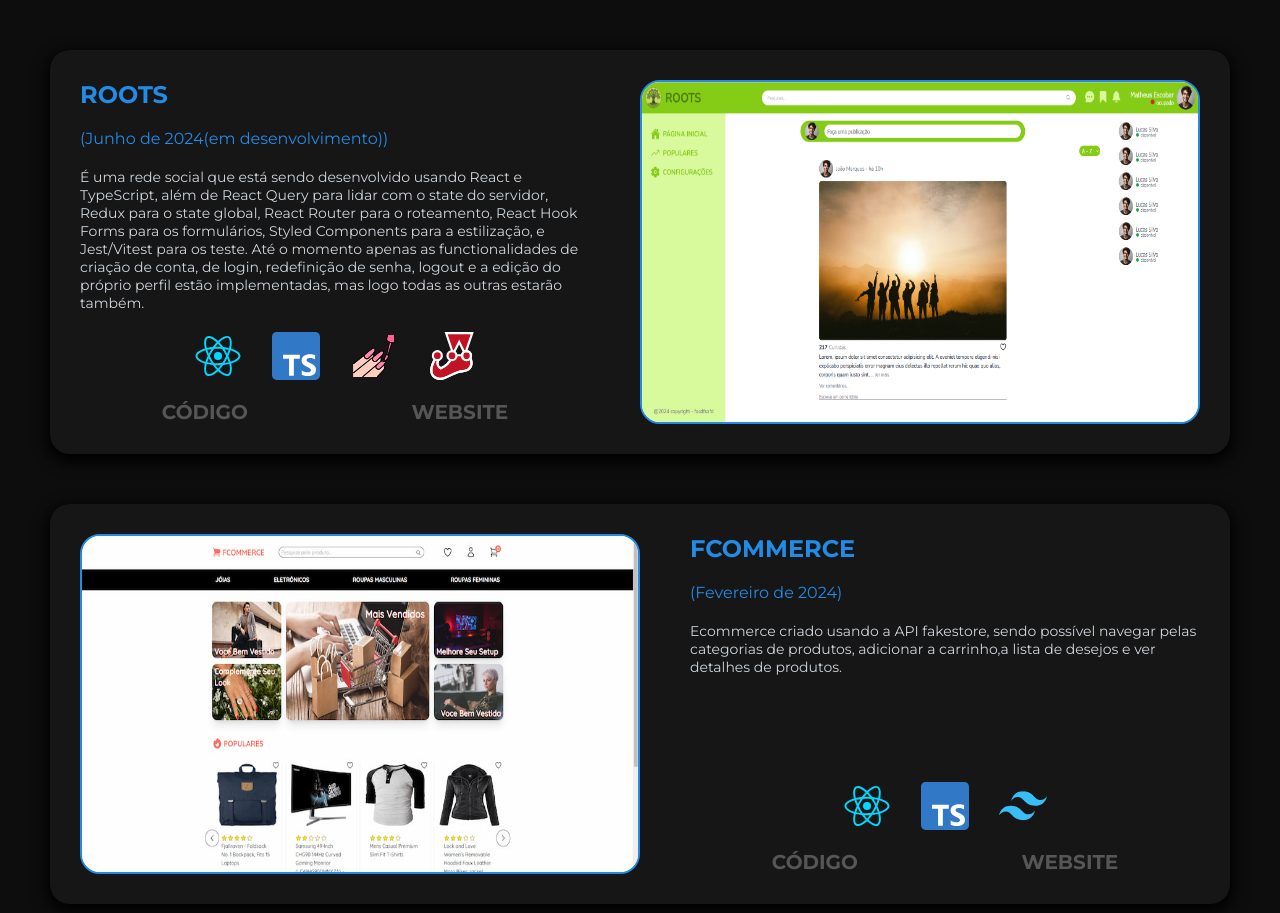
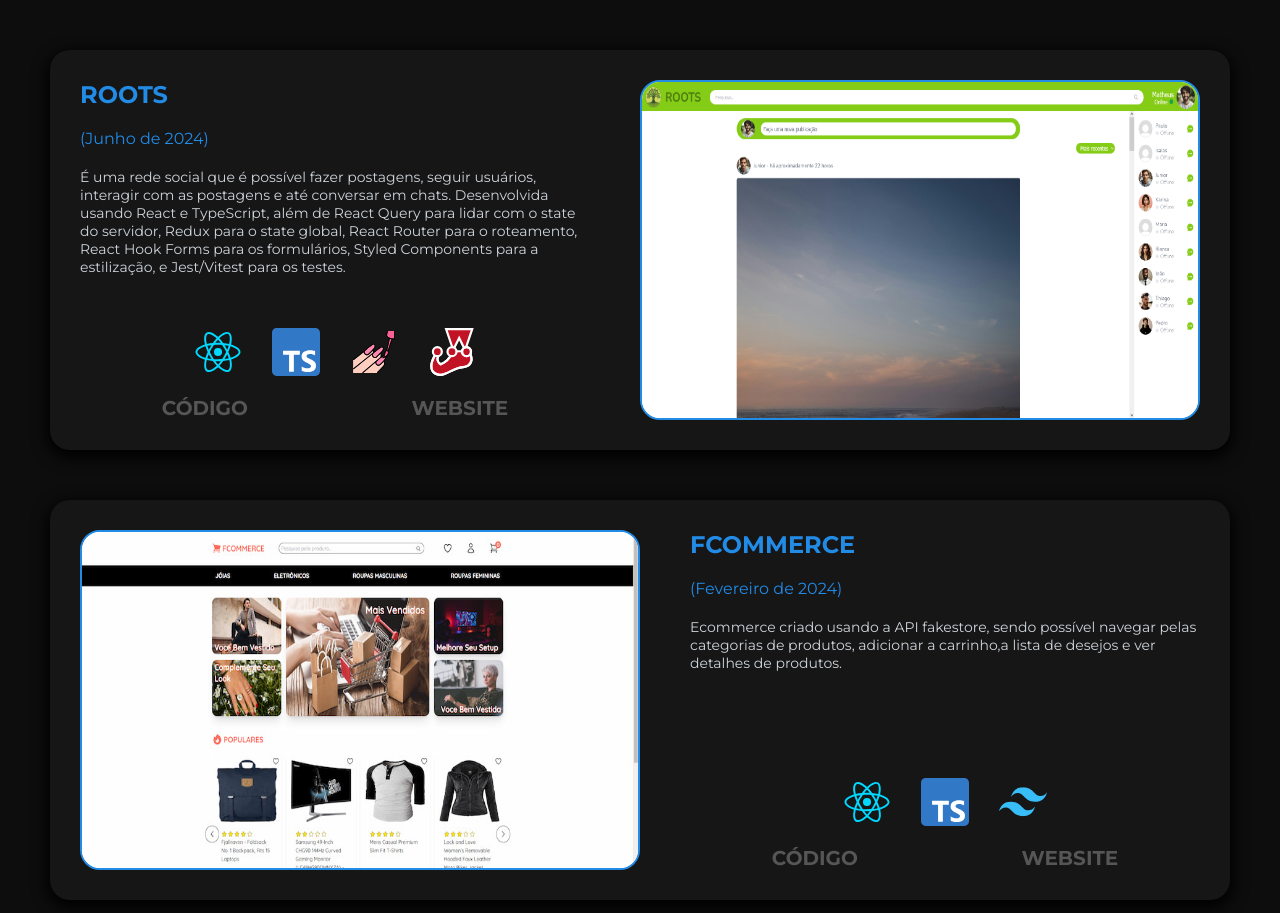
Before and after one commit to irrobs/Portfolio, a React (Vite) app: page / in a window 1280 px wide. Shown: the part 1860-2773 px from the top of the page. Built offline with nearby package versions, Linux system fonts and the light colour scheme.

Commit message:
fix: changed Currículo file, changed roots.png to new image and updated roots project in Projects.tsx

```diff
--- a/src/layout/projects/Projects.tsx
+++ b/src/layout/projects/Projects.tsx
@@ -21,9 +21,9 @@ const projectsList = [
   {
     imagePath: roots,
     title: "Roots",
-    date: "Junho de 2024(em desenvolvimento)",
+    date: "Junho de 2024",
     description:
-      "É uma rede social que está sendo desenvolvido usando React e TypeScript, além de React Query para lidar com o state do servidor, Redux para o state global, React Router para o roteamento, React Hook Forms para os formulários, Styled Components para a estilização, e Jest/Vitest para os teste. Até o momento apenas as functionalidades de criação de conta, de login, redefinição de senha, logout e a edição do próprio perfil estão implementadas, mas logo todas as outras estarão também.",
+      "É uma rede social que é possível fazer postagens, seguir usuários, interagir com as postagens e até conversar em chats. Desenvolvida usando React e TypeScript, além de React Query para lidar com o state do servidor, Redux para o state global, React Router para o roteamento, React Hook Forms para os formulários, Styled Components para a estilização, e Jest/Vitest para os testes.",
     website: "https://rootss.vercel.app",
     technologiesUsed: [
       { icon: iconReact, technologieName: "React" },
```
Also changed, not shown: src/assets/roots.png, 1 other file (tests, documents, lock files or other folders).
